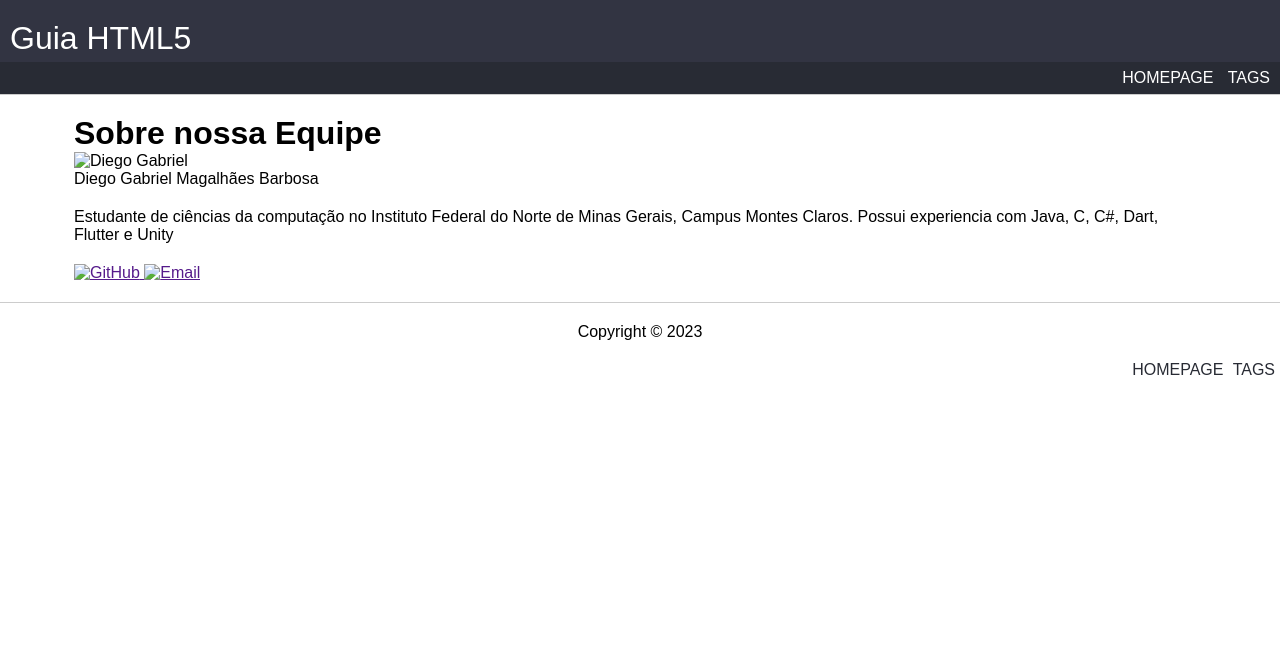
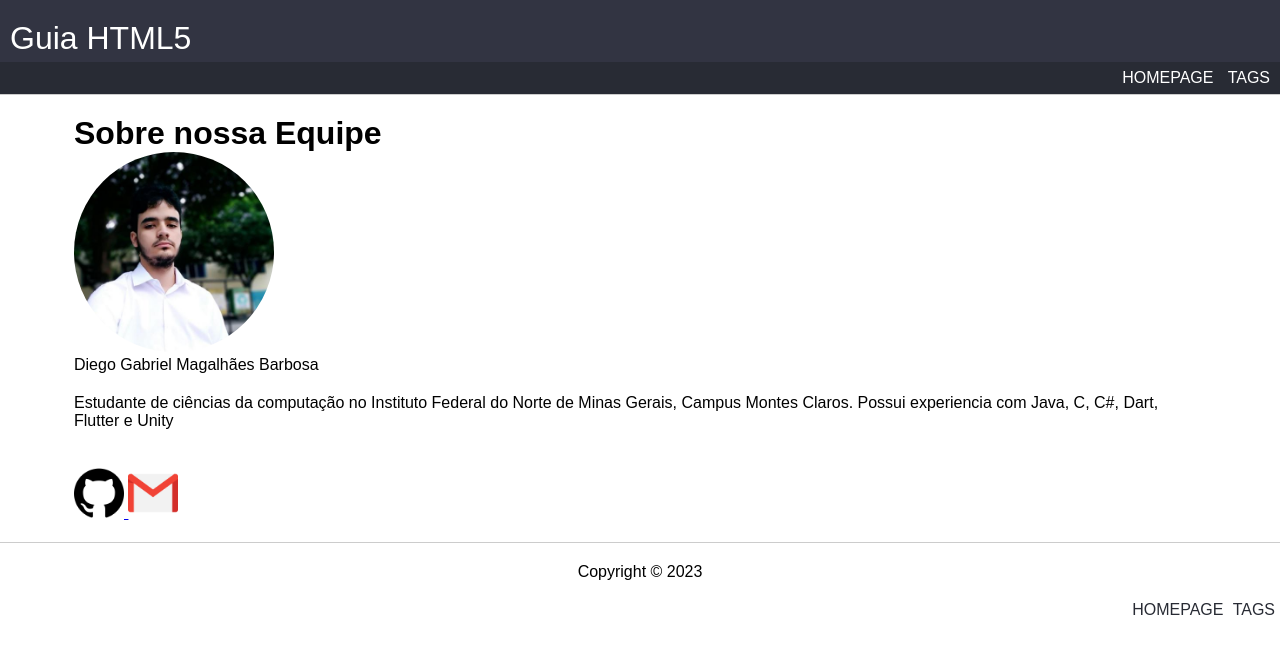
Before and after one commit to jv-amorim/ifnmg-dev-web-w3s-clone, a plain HTML site: page sobre.html in a window 1280 px wide. Drawn offline with Linux system fonts and the light colour scheme.

Commit message:
Adicao de algumas imagens e pequena atualizacao no sobre.html

```diff
--- a/css/style.css
+++ b/css/style.css
@@ -165,3 +165,7 @@ button {
   display: inline-block;
   font-size: 16px;
 }
+
+#avatar{
+  border-radius: 50%;
+}
--- a/sobre.html
+++ b/sobre.html
@@ -20,19 +20,20 @@
     <div class="content">
       <h1>Sobre nossa Equipe</h1>
       <div id="integrante">
-        <img id="avatar" src="" alt="Diego Gabriel" width="200px" />
+        <img id="avatar" src="img/diego.png" alt="Diego Gabriel" width="200px" />
         <p>Diego Gabriel Magalhães Barbosa</p>
         <p id="bio">
           Estudante de ciências da computação no Instituto Federal do Norte de
           Minas Gerais, Campus Montes Claros. Possui experiencia com Java, C,
           C#, Dart, Flutter e Unity
         </p>
+      </br>
         <div id="icon">
-          <a href="">
-            <img id="icon" src="" alt="GitHub" width="50" />
+          <a href="https://github.com/DiegogMagalhaes">
+            <img src="img/github-rounded.png" alt="GitHub" width="50" />
           </a>
-          <a href="">
-            <img id="icon" src="" alt="Email" width="50" />
+          <a href="mailto:dgmb1@aluno.ifnmg.edu.br">
+            <img src="img/gmail.png" alt="Email" width="50" />
           </a>
         </div>
       </div>
```
Also changed, not shown: img/diego.png (added), img/github-rounded.png (added), img/github.png (added), img/gmail.png (added).
